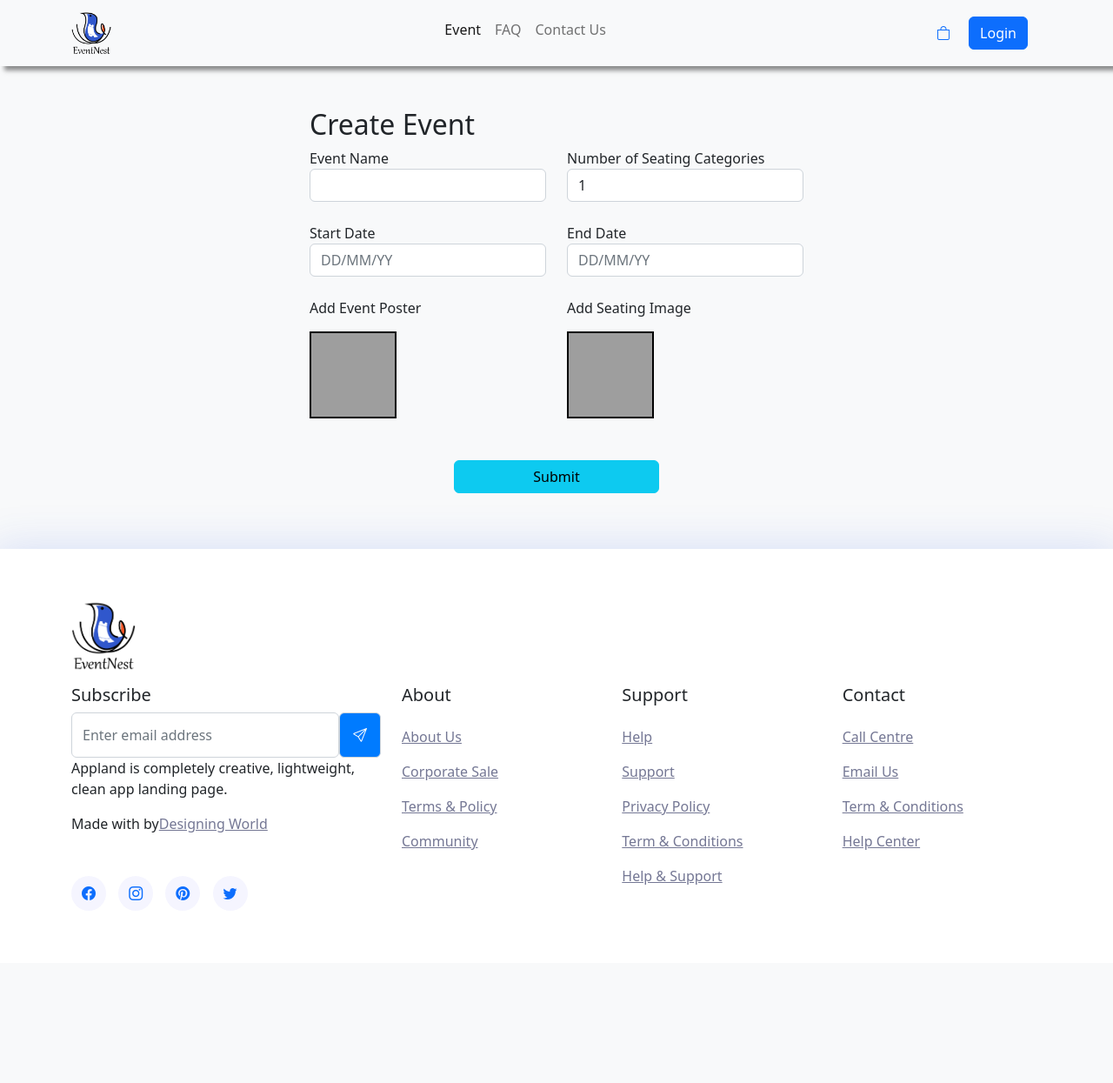
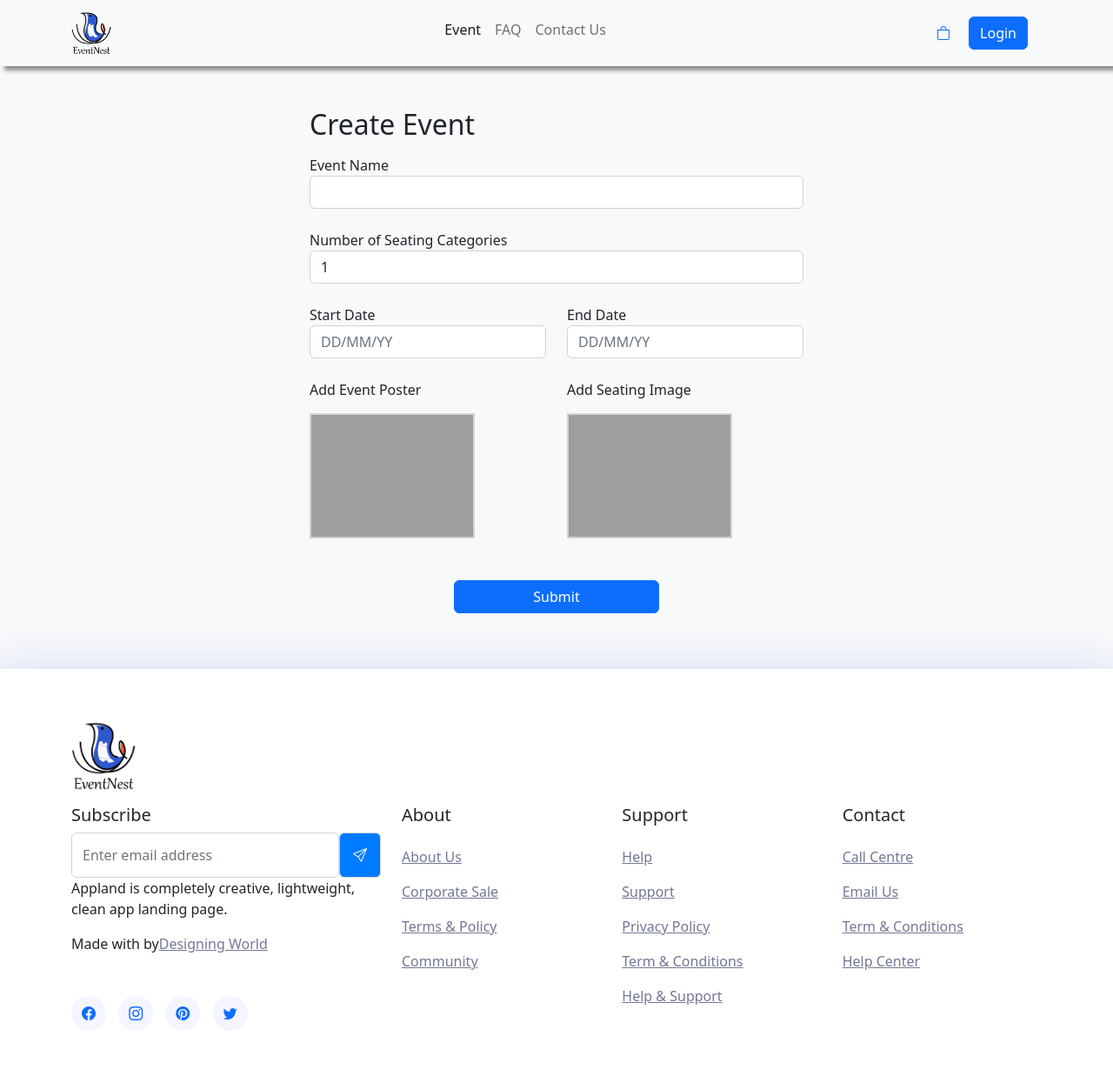
Before and after one commit to ZXiang1121/Web-Development-Assignment-EventNest-, a Flask app: page /createEvent in a window 1280 px wide. Shown: the whole page at 87% size. Before the commit the page ends 1035 px from the top, so only its background shows below. Run offline with Flask 2, Linux system fonts and the light colour scheme; grey boxes are pictures that could not be loaded.

Commit message:
create event form

```diff
--- a/templates/createEvent.html
+++ b/templates/createEvent.html
@@ -8,16 +8,15 @@
         <h2 class="display-7">Create Event</h2>
 
         <form action="/action_page.php" class="needs-validation" novalidate>
-            <div class="row">
-                <div class="col">
+            <div class="col pt-2">
                     <label class="control-label" for="ename">Event Name</label>
                     <input type="text" class="form-control" id="ename" required>
 
                     <div class="valid-feedback">Valid.</div>
                     <div class="invalid-feedback">Please fill out this field.</div>
-            </div>
-            <div class="col">
 
+
+                <div class="col pt-4">
                     <label for="seatingcats">Number of Seating Categories</label>
                     <select class="form-control" id="seatingcats">
                         <option>1</option>
@@ -26,6 +25,7 @@
                         <option>4</option>
                         <option>5</option>
                     </select>
+
             </div>
         </div>
 
@@ -46,7 +46,7 @@
                     <label>Add Event Poster</label>
                     <div class="image-upload">
                         <label for="file-input1">
-                            <img id="previewImg" src="https://static.thenounproject.com/png/3322766-200.png" style="width: 100px; height: 100px;  border: 2px solid black;margin-top:15px;" />
+                            <img id="previewImg" src="https://www.chargeandparking.com/assets/img/default.png" style="width: 70%; border: 2px solid lightgray;margin-top:15px;" />
                         </label>
 
                         <input id="file-input1" type="file" onchange="poster(this);" style="display: none;" />
@@ -57,7 +57,7 @@
                     <label>Add Seating Image</label>
                     <div class="image-upload">
                         <label for="file-input2">
-                            <img id="previewImg2" src="https://static.thenounproject.com/png/3322766-200.png" style="width: 100px; height: 100px;  border: 2px solid black;margin-top:15px;" />
+                            <img id="previewImg2" src="https://www.chargeandparking.com/assets/img/default.png" style="width: 70%; border: 2px solid lightgray;margin-top:15px;" />
                         </label>
 
                         <input id="file-input2" type="file" onchange="seating(this);" style="display: none;" />
@@ -70,7 +70,7 @@
 
             <div class="row justify-content-center mt-5 mb-3">
                 <form action="" method="POST">
-                    <input type="submit" class="btn btn-info sm" style="width:40%" value="Submit">
+                    <input type="submit" class="btn btn-primary sm" style="width:40%" value="Submit">
                 </form>
             </div>
 
```
Lines whose indentation alone changed are shown as unchanged.
